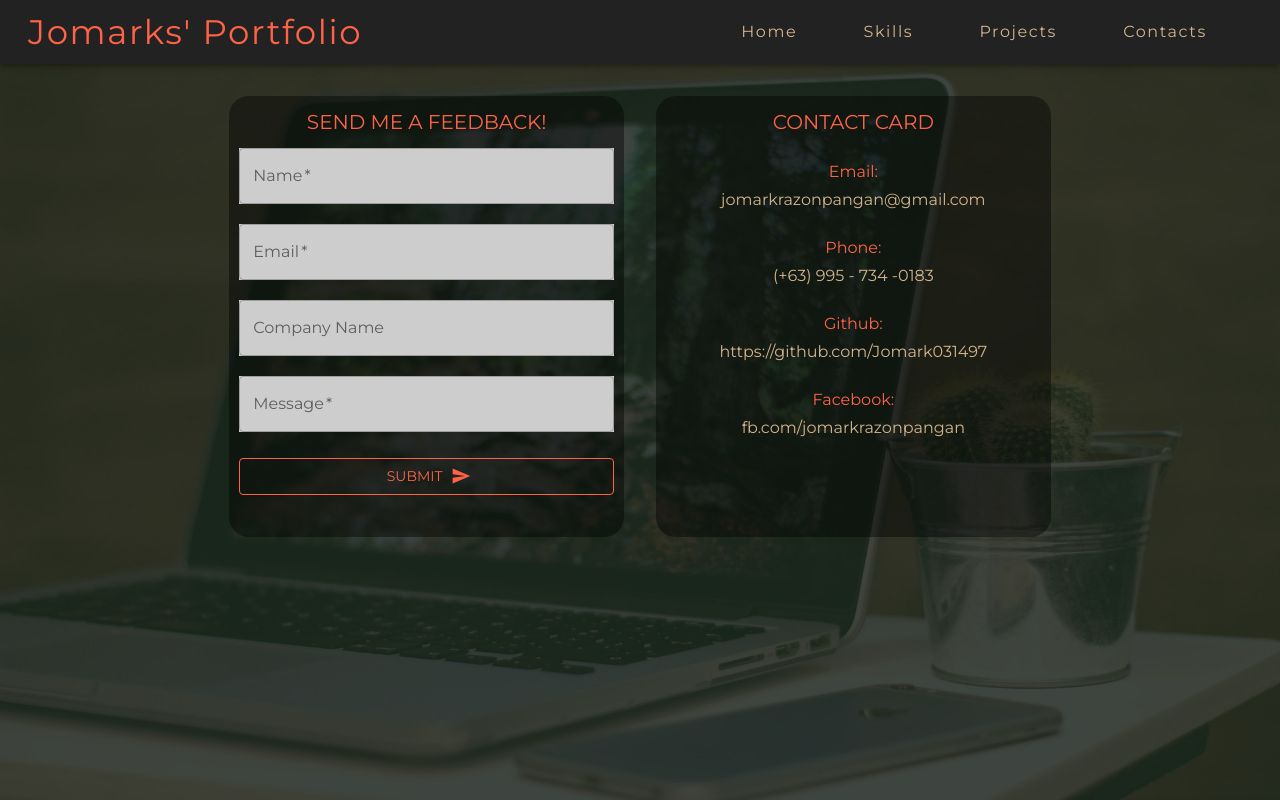
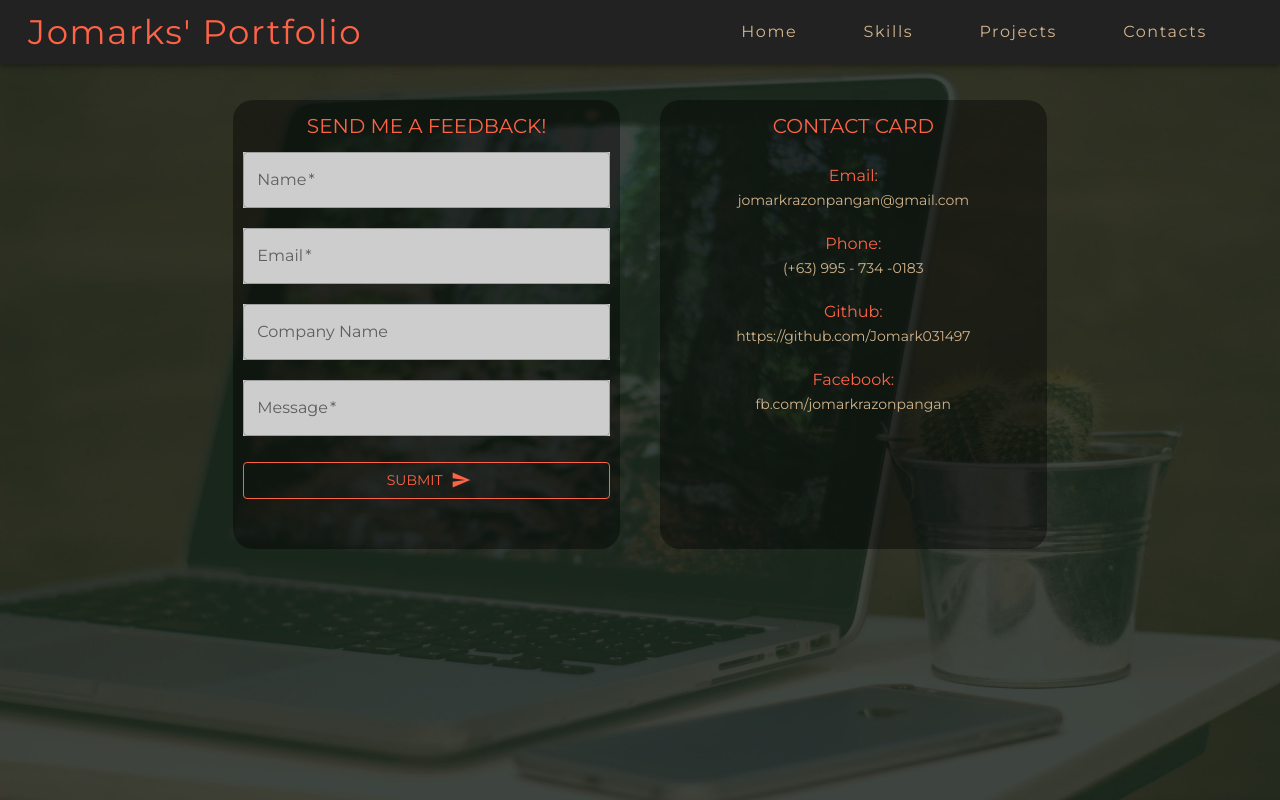
Before and after one commit to Jomark031497/jomark-portfolio, a React (Create React App) app: page /jomark-portfolio/contacts in a window 1280 px wide. Built offline with nearby package versions, Linux system fonts and the light colour scheme.

Commit message:
more margin fixing

```diff
--- a/src/components/Contacts.js
+++ b/src/components/Contacts.js
@@ -12,7 +12,7 @@ const useStyles = makeStyles((theme) => ({
     background: "rgba(0,0,0,0.4)",
     height: "100%",
     borderRadius: "20px",
-    margin: "1rem",
+    margin: "20px",
   },
 
   button: {
@@ -135,29 +135,29 @@ const Contacts = () => {
               <Typography variant="subtitle1" color="primary">
                 Email:
               </Typography>
-              <Typography variant="subtitle1" color="secondary">
+              <Typography variant="body2" color="secondary">
                 jomarkrazonpangan@gmail.com
               </Typography>
               <br />
               <Typography variant="subtitle1" color="primary">
                 Phone:
               </Typography>
-              <Typography variant="subtitle1" color="secondary">
+              <Typography variant="body2" color="secondary">
                 (+63) 995 - 734 -0183
               </Typography>
 
               <br />
-              <Typography variant="subtitle1" color="primary    ">
+              <Typography variant="subtitle1" color="primary">
                 Github:
               </Typography>
-              <Typography variant="subtitle1" color="secondary">
+              <Typography variant="body2" color="secondary">
                 https://github.com/Jomark031497
               </Typography>
               <br />
-              <Typography variant="subtitle1" color="primary    ">
+              <Typography variant="subtitle1" color="primary">
                 Facebook:
               </Typography>
-              <Typography variant="subtitle1" color="secondary">
+              <Typography variant="body2" color="secondary">
                 fb.com/jomarkrazonpangan
               </Typography>
             </Box>
--- a/src/components/Header.js
+++ b/src/components/Header.js
@@ -41,7 +41,7 @@ const Header = () => {
           direction="column"
 
         >
-          <Grid item style={{ margin: "4rem" }}></Grid>
+          <Grid item style={{ margin: "5rem" }}></Grid>
           <Grid item>
             <Avatar src={avatar} alt="Jomark" className={classes.avatar} />
           </Grid>
--- a/src/components/Portfolio.js
+++ b/src/components/Portfolio.js
@@ -118,7 +118,7 @@ const Portfolio = () => {
             </Typography>
           </Grid>
           {myProjects.map((project, index) => (
-            <Grid item xs={10} sm={6} md={4} key={index}>
+            <Grid item xs={12} sm={6} md={4} key={index}>
               <Card className={classes.cardContainer}>
                 <CardActionArea>
                   <CardMedia
--- a/src/components/Skills.js
+++ b/src/components/Skills.js
@@ -118,7 +118,7 @@ const Skills = () => {
 
           <Grid item container spacing={3} className={classes.skillCards}>
             {mySkills.map((skill, index) => (
-              <Grid item xs={10} sm={6} md={3} key={index}>
+              <Grid item xs={12} sm={6} md={3} key={index}>
                 <Card className={classes.cardContainer}>
                   <CardMedia
                     className={classes.cardMedia}
--- a/src/components/index.js
+++ b/src/components/index.js
@@ -11,7 +11,6 @@ const useStyles = makeStyles((theme) => ({
   divider: {
     border: "0.5rem solid #222",
     margin: "2rem auto",
-    borderRadius: "20px",
   },
 }));
 const Home = () => {
```
